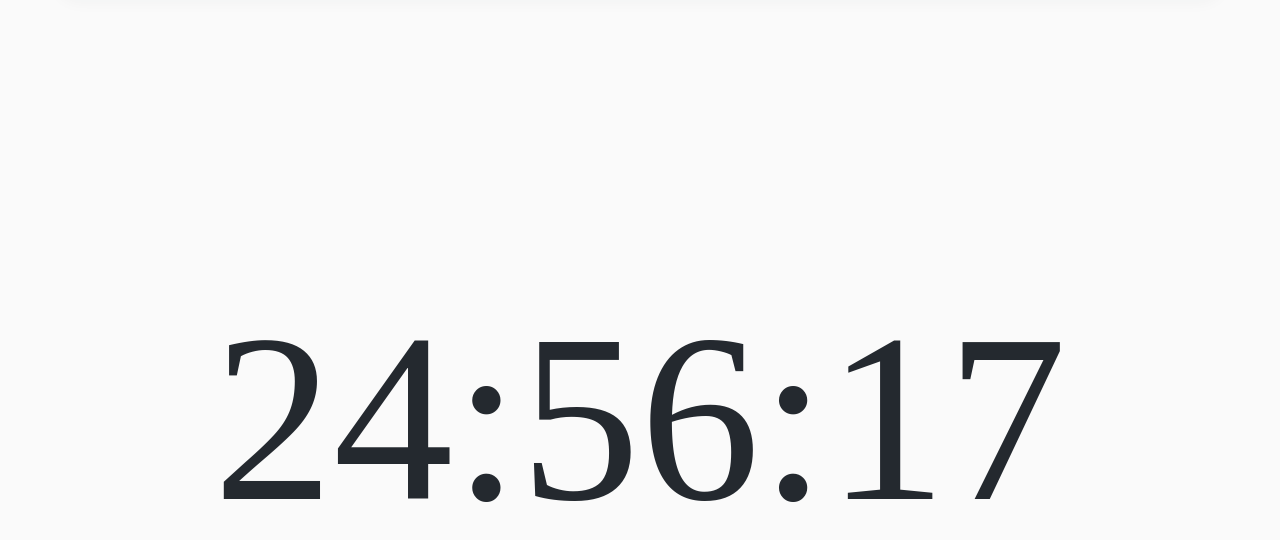
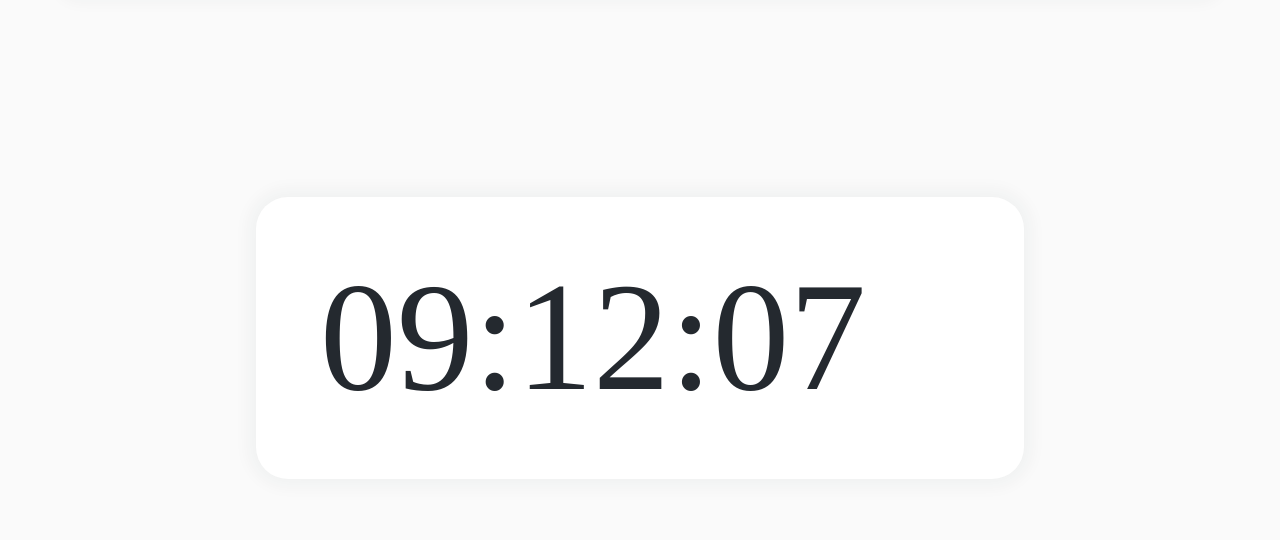
Before and after one commit to behrouz-sh/Digital-Analog-Clock, a plain HTML site: page index.html in a window 1280 px wide. Shown: the part 96-636 px from the top of the page. Drawn offline with Linux system fonts and the light colour scheme; a web font is replaced by a local one.

Commit message:
feat: implement dynamic digital clock functionality and enhance styling

```diff
--- a/index.html
+++ b/index.html
@@ -31,8 +31,11 @@
     </header>
     <section class="digital-clock">
       <div class="container">
-        <span class="digital-clock__text">24:56:17</span>
+        <div class="digital-clock__box">
+          <span class="digital-clock__text">24:56:17</span>
+        </div>
       </div>
     </section>
+    <script src="js/digital.js"></script>
   </body>
 </html>
--- /dev/null
+++ b/js/digital.js
@@ -0,0 +1,13 @@
+const digitalClockText = document.querySelector(".digital-clock__text");
+
+function updateTime() {
+  const now = new Date();
+  let hours = now.getHours().toString().padStart(2, "0");
+  let min = now.getMinutes().toString().padStart(2, "0");
+  let sec = now.getSeconds().toString().padStart(2, "0");
+  let time = `${hours}:${min}:${sec}`;
+  digitalClockText.textContent = time;
+  setTimeout(updateTime, 1000);
+}
+
+updateTime();
--- a/styles/sass/main.scss
+++ b/styles/sass/main.scss
@@ -87,6 +87,9 @@ a:active {
 .logo {
   font-size: 2.4rem;
   font-family: "f";
+  @include media(578) {
+    font-size: 1.6rem;
+  }
 }
 .header__btn-warp {
   display: flex;
@@ -106,6 +109,9 @@ a:active {
     color: #4479c4;
     transform: scale(1.05);
   }
+  @include media(578) {
+    width: 3.2rem;
+  }
 }
 
 .setting__btn {
@@ -118,25 +124,26 @@ a:active {
 }
 
 .digital-clock {
-  height: 100vh;
+  height: 80vh;
   display: flex;
   align-items: center;
   justify-content: center;
 }
-.digital-clock__text {
-  font-size: 24rem;
-  font-family: h;
-
-  @include media(1200) {
-    font-size: 20rem;
-  }
-  @include media(992) {
-    font-size: 16rem;
-  }
-  @include media(768) {
-    font-size: 12rem;
-  }
+.digital-clock__box {
+  box-shadow: 0 0 16px 8px rgba(36, 41, 47, 0.04);
+  background-color: #fff;
+  margin: 2.4rem 0;
+  border-radius: 3.2rem;
+  padding: 6.4rem;
   @include media(578) {
-    font-size: 16vw;
+    padding: 3.2rem;
+    border-radius: 1.6rem;
   }
 }
+.digital-clock__text {
+  color: $black-color;
+  font-size: 12vw;
+  display: block;
+  width: 50vw;
+  font-family: h;
+}
```
Also changed, not shown: styles/css/main.css, 1 other file.
